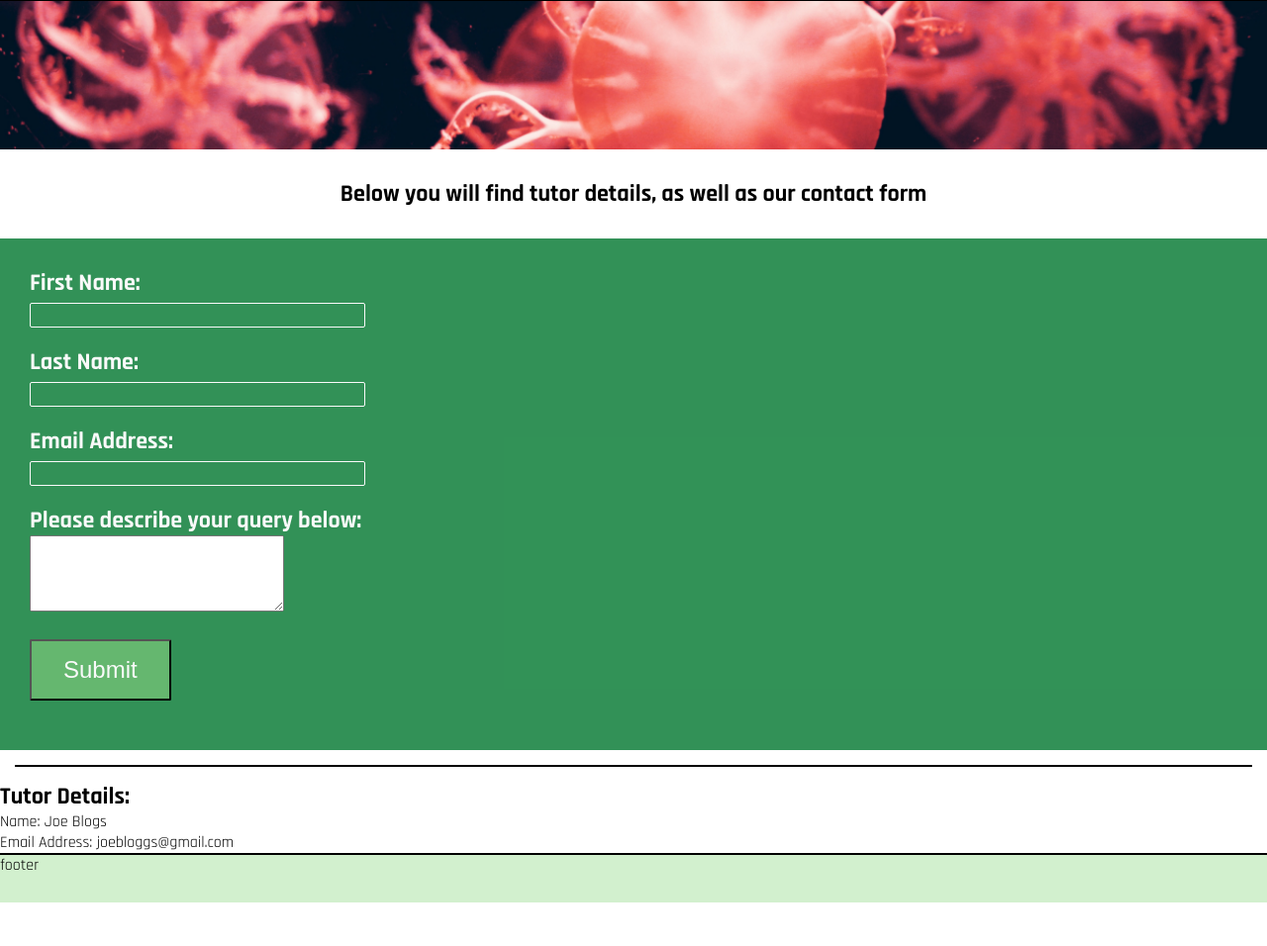
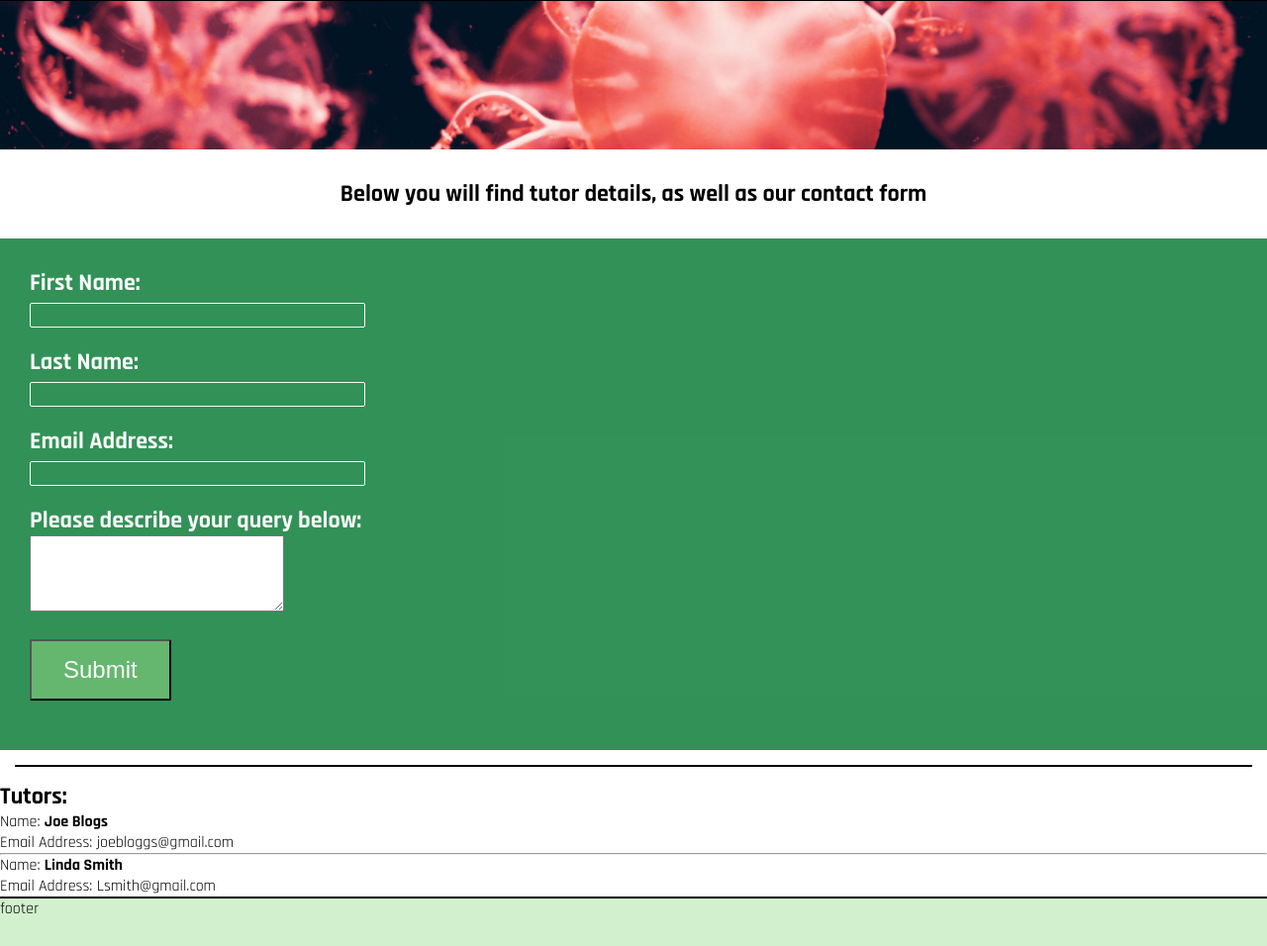
Before and after one commit to HGlass07/Knowledge-Nexus, a plain HTML site: page contact.html in a window 1280 px wide. Shown: the part 67-1023 px from the top of the page at 99% size. Before the commit the page ends 979 px from the top, so only its background shows below. Drawn offline with Linux system fonts and the light colour scheme.

Commit message:
formatted tutor section on contact page - name emphasis and divisions

```diff
--- a/assets/css/style.css
+++ b/assets/css/style.css
@@ -171,6 +171,10 @@ main {
     margin: 15px;
 }
 
+.tutor-divide {
+    ;
+}
+
 
 /*blog page*/
 
--- a/contact.html
+++ b/contact.html
@@ -67,11 +67,17 @@
 
         <hr id="contact-divide">
         <section id="tutor-details">
-            <h2>Tutor Details:</h2>
+            <h2>Tutors:</h2>
             <div>
-                Name: Joe Blogs
+                Name: <b>Joe Blogs</b>
                 <br>
                 Email Address: joebloggs@gmail.com
+            </div>
+            <hr class="tutor-divide">
+            <div>
+                Name: <b>Linda Smith</b>
+                <br>
+                Email Address: Lsmith@gmail.com
             </div>
         </section>
 
```
